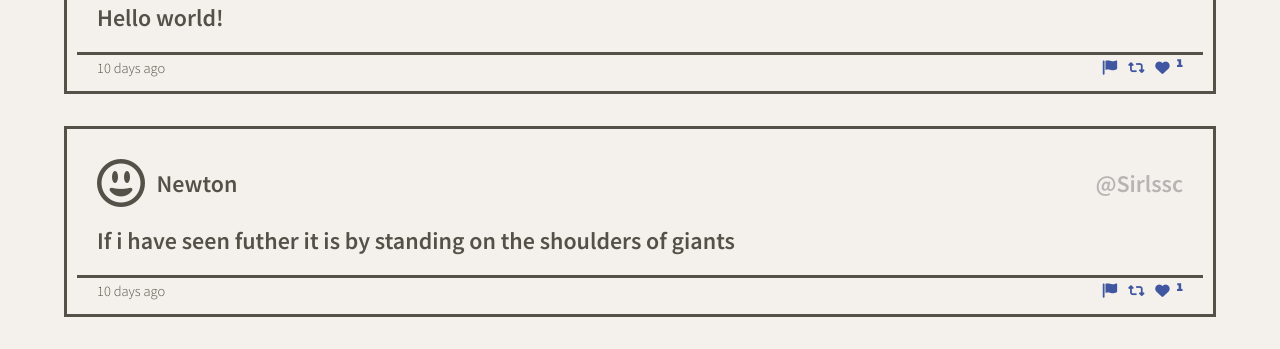
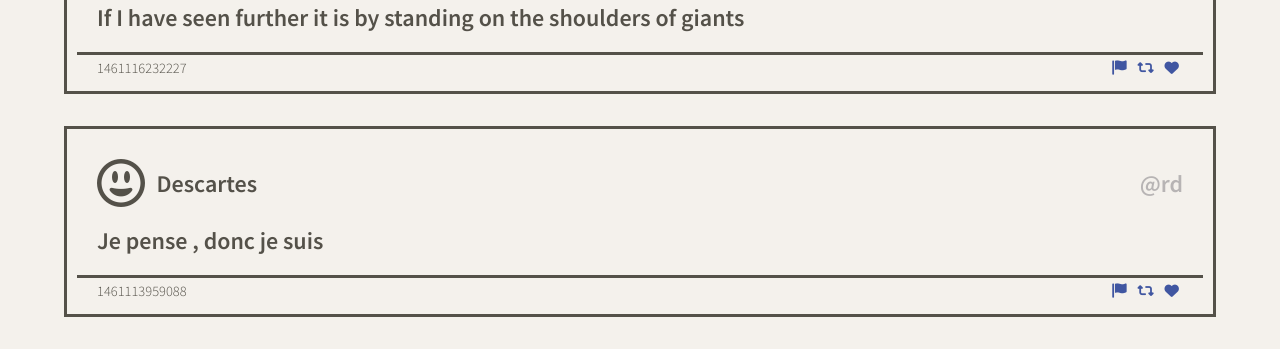
Before and after one commit to kanemds/tweeter-m4, a website: page public/index.html in a window 1280 px wide. Shown: the part 758-1107 px from the top of the page. Drawn offline with nearby package versions, Linux system fonts and the light colour scheme.

```diff
--- a/public/index.html
+++ b/public/index.html
@@ -68,53 +68,8 @@
         </div>
       </form>
     </section>
-    <section>
-      <article class="tweet">
-        <header class="tweet-user flex">
-          <div class="name">
-            <i class="fa-regular fa-face-grin-wide"></i>
-            Rhoda Jacobs
-          </div>
-          <div class="ip">@MrsJacobs</div>
-        </header>
-        <div class="message">
-          <p>Hello world!</p>
-        </div>
-        <footer class="tweet-footer flex">
-          <div class="time">
-            <p> 10 days ago </p>
-          </div>
-          <div class="icon">
-            <i class="fa-solid fa-flag"></i>
-            <i class="fa-solid fa-retweet"></i>
-            <i class="fa-solid fa-heart"></i>
-            <sup>1</sup>
-          </div>
-        </footer>
-      </article>
-      <article class="tweet">
-        <header class="tweet-user flex">
-          <div class="name">
-            <i class="fa-regular fa-face-grin-wide"></i>
-            Newton
-          </div>
-          <div class="ip">@Sirlssc</div>
-        </header>
-        <div class="message">
-          <p>If i have seen futher it is by standing on the shoulders of giants</p>
-        </div>
-        <footer class="tweet-footer flex">
-          <div class="time">
-            <p> 10 days ago </p>
-          </div>
-          <div class="icon">
-            <i class="fa-solid fa-flag"></i>
-            <i class="fa-solid fa-retweet"></i>
-            <i class="fa-solid fa-heart"></i>
-            <sup>1</sup>
-          </div>
-        </footer>
-      </article>
+    <section class="tweets">
+
     </section>
   </main>
 </body>
--- a/public/scripts/client.js
+++ b/public/scripts/client.js
@@ -3,3 +3,65 @@
  * jQuery is already loaded
  * Reminder: Use (and do all your DOM work in) jQuery's document ready function
  */
+const data = [
+  {
+    "user": {
+      "name": "Newton",
+      "avatars": "https://i.imgur.com/73hZDYK.png"
+      ,
+      "handle": "@SirIsaac"
+    },
+    "content": {
+      "text": "If I have seen further it is by standing on the shoulders of giants"
+    },
+    "created_at": 1461116232227
+  },
+  {
+    "user": {
+      "name": "Descartes",
+      "avatars": "https://i.imgur.com/nlhLi3I.png",
+      "handle": "@rd" },
+    "content": {
+      "text": "Je pense , donc je suis"
+    },
+    "created_at": 1461113959088
+  }
+];
+
+$(document).ready(function() {
+
+  const renderTweets = function(tweets) {
+    let html = "";
+    for (const tweet of tweets) {
+      html += createTweetElement(tweet);
+    }
+    $('.tweets').append(html);
+  };
+
+  const createTweetElement = function(tweet) {
+    return `<article class="tweet">
+  <header class="tweet-user flex">
+    <div class="name">
+      <i class="fa-regular fa-face-grin-wide"></i>
+      ${tweet.user.name}
+    </div>
+    <div class="ip">${tweet.user.handle}</div>
+  </header>
+  <div class="message">
+    <p>${tweet.content.text}</p>
+  </div>
+  <footer class="tweet-footer flex">
+    <div class="time">
+      <p>${tweet.created_at}</p>
+    </div>
+    <div class="icon">
+      <i class="fa-solid fa-flag"></i>
+      <i class="fa-solid fa-retweet"></i>
+      <i class="fa-solid fa-heart"></i>
+    </div>
+  </footer>
+</article>`;
+
+  };
+  renderTweets(data);
+});
--- a/server/data-files/initial-tweets.json
+++ b/server/data-files/initial-tweets.json
@@ -8,7 +8,7 @@
     "content": {
       "text": "If I have seen further it is by standing on the shoulders of giants"
     },
-    "created_at": 1648615538852
+    "created_at": 1648675930364
   },
   {
     "user": {
@@ -19,6 +19,6 @@
     "content": {
       "text": "Je pense , donc je suis"
     },
-    "created_at": 1648701938852
+    "created_at": 1648762330364
   }
 ]
```
